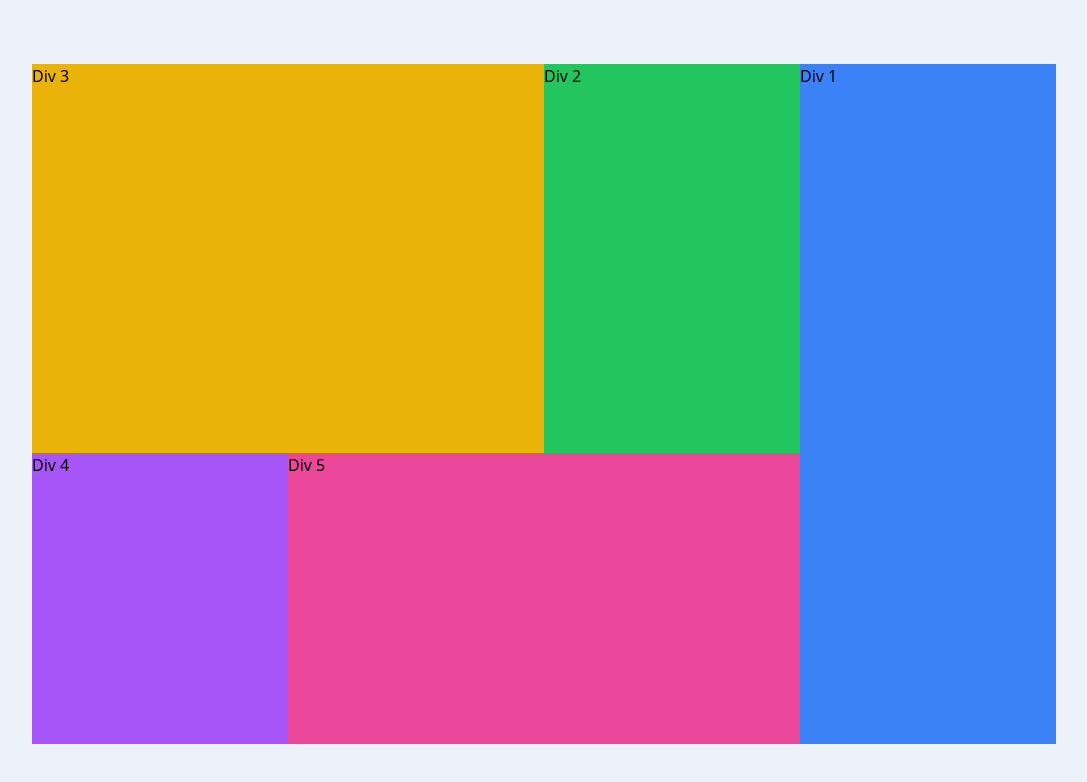
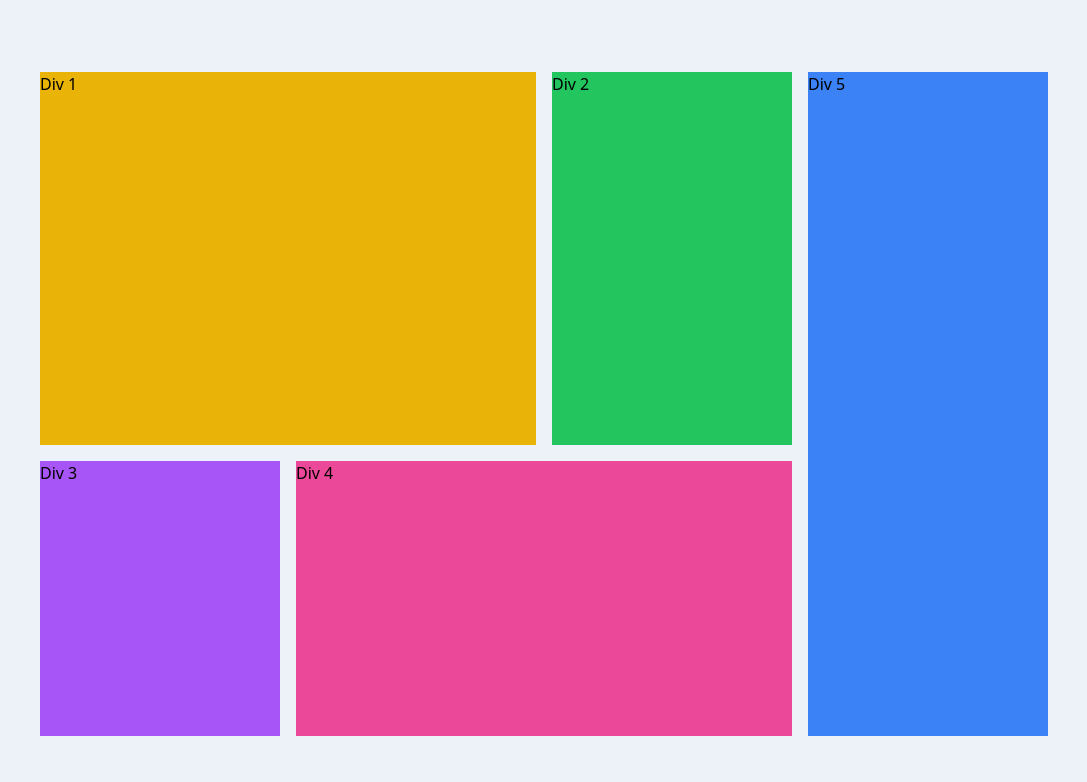
Before and after one commit to mirkobozzetto/testimonials-grid-section, a website: page index.html in a window 1280 px wide. Shown: the whole page, without its empty margins (96-1183 px from the left). Drawn offline with Linux system fonts and the light colour scheme.

Commit message:
Update layout for main content section

```diff
--- a/index.html
+++ b/index.html
@@ -10,31 +10,29 @@
     <title>Testimonials grid section</title>
   </head>
   <body class="bg-[#EDF2F8] md:px-[10vw] md:py-16 md:h-full">
-    <main
-      class="md:gap-0 md:grid md:grid-cols-8 md:grid-rows-7 bg-red-50 min-w-full md:h-[85vh]"
-    >
+    <main class="md:grid md:grid-cols-8 md:grid-rows-7 min-w-full md:h-[85vh]">
       <div
-        class="md:col-start-7 md:col-end-9 md:row-start-1 md:row-end-8 bg-blue-500"
+        class="md:col-start-1 md:col-end-5 md:row-start-1 md:row-end-5 bg-yellow-500 md:m-2"
       >
         Div 1
       </div>
       <div
-        class="md:col-start-5 md:col-end-7 md:row-start-1 md:row-end-5 bg-green-500"
+        class="md:col-start-5 md:col-end-7 md:row-start-1 md:row-end-5 bg-green-500 md:m-2"
       >
         Div 2
       </div>
       <div
-        class="md:col-start-1 md:col-end-5 md:row-start-1 md:row-end-5 bg-yellow-500"
+        class="md:col-start-1 md:col-end-3 md:row-start-5 md:row-end-8 bg-purple-500 md:m-2"
       >
         Div 3
       </div>
       <div
-        class="md:col-start-1 md:col-end-3 md:row-start-5 md:row-end-8 bg-purple-500"
+        class="md:col-start-3 md:col-end-7 md:row-start-5 md:row-end-8 bg-pink-500 md:m-2"
       >
         Div 4
       </div>
       <div
-        class="md:col-start-3 md:col-end-7 md:row-start-5 md:row-end-8 bg-pink-500"
+        class="md:col-start-7 md:col-end-9 md:row-start-1 md:row-end-8 bg-blue-500 md:m-2"
       >
         Div 5
       </div>
```
Also changed, not shown: src/output.css.
